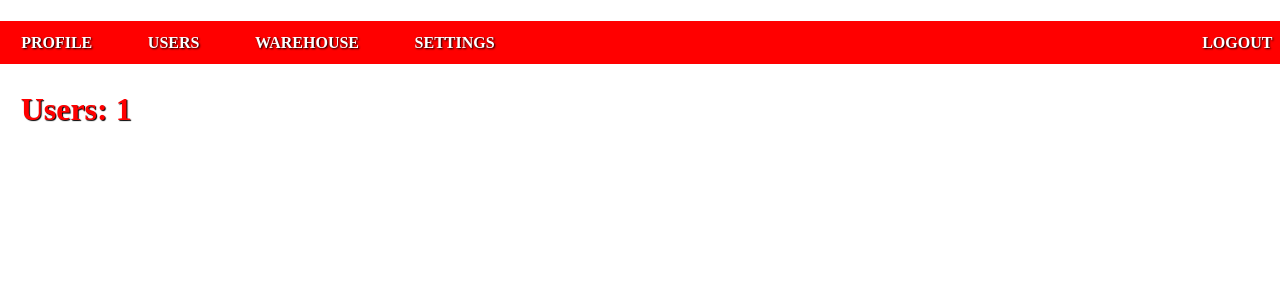
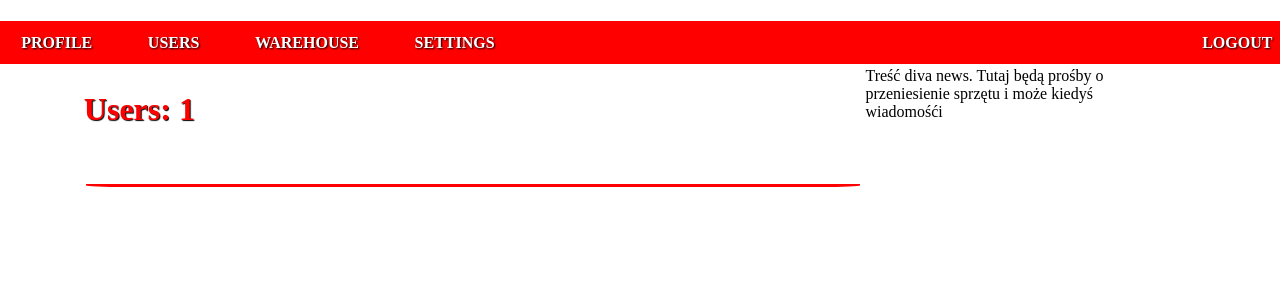
Before and after one commit to wujto/warehouse_manager, a Django app: page /users in a window 1280 px wide. Shown: the part 117-417 px from the top of the page. Run offline with Django 4.2, Linux system fonts and the light colour scheme; a user stored in the database is signed in; data comes from the database, SQL or seed files in the repository.

Commit message:
29.25.2022

```diff
--- a/warehouse_manager/warehouse_manager_browser_app/static/logged_in/base.css
+++ b/warehouse_manager/warehouse_manager_browser_app/static/logged_in/base.css
@@ -1,3 +1,8 @@
+/* Swiss Coffee: #E1DCD9 szarawo brązowy
+Schooner: #8F868 ciemniejszy szary
+Pharlap: #A67F78 brudny róż
+Mine Shaft: #3E3C3C ciemno szary */
+
 body{
     background-color: #fff;
 }
@@ -58,5 +63,29 @@
 }
 
 #content{
+    height: fit-content;
+    margin-left: 5%;
+    margin-right:5%;
     padding: 1%;
 }
+
+#main{
+    margin:auto;
+    width: 70%;
+    float:left;
+}
+
+#main ul a li{
+    font-size: 20px;
+    border-bottom: solid red;
+    border-radius: 5%;
+    padding: 3px;
+    margin:2px;
+}
+
+#news{
+    margin: auto;
+    width:25%;
+    padding: 3px;
+    float:left;
+}
--- a/warehouse_manager/warehouse_manager_browser_app/templates/logged_in/base.html
+++ b/warehouse_manager/warehouse_manager_browser_app/templates/logged_in/base.html
@@ -28,7 +28,7 @@
                 {% if user.products.all %}
                     <ul>
                         {% for tool in user.products.all %}
-                            <a><li>{{tool.name}}<br>
+                            <a href ="{{ tool.get_absolute_url}}"><li>{{tool.name}}<br>
                                 {{tool.description}}
                             </li></a>
                         {% endfor%}
@@ -44,7 +44,13 @@
 
 
 
-        <div id= 'news'></div>
+        <div id= 'news'>
+            {% block 'news_content'%}
+
+            Treść diva news.
+            Tutaj będą prośby o przeniesienie sprzętu i może kiedyś wiadomośći
+            {% endblock %}
+        </div>
     </div>
 </body>
 </html>
--- a/warehouse_manager/warehouse_manager_browser_app/templates/logged_in/warehouse_list.html
+++ b/warehouse_manager/warehouse_manager_browser_app/templates/logged_in/warehouse_list.html
@@ -7,7 +7,7 @@
 {% if object_list %}
     <ul>
         {% for obj in object_list %}
-            <a><li>
+            <a href = '{{ obj.get_absolute_url}}'><li>
                 {{ obj.name}}<br>
                 {{ obj.description}}
             </li></a>
--- a/warehouse_manager/warehouse_manager_browser_app/urls.py
+++ b/warehouse_manager/warehouse_manager_browser_app/urls.py
@@ -1,9 +1,10 @@
 from django.urls import path, include
-from .views import ProfileView, UsersListView, WarehouseListView
+from .views import ProfileView, UsersListView, WarehouseListView, ProductDetailsView
 
 urlpatterns = [
     path('accounts/', include('django.contrib.auth.urls')),
     path('', ProfileView.as_view(), name = 'profile'),
+    path('product/<pk>',ProductDetailsView.as_view(), name = 'product_detail'),
     path('users', UsersListView.as_view(), name = 'users'),
     path('warehouse', WarehouseListView.as_view(), name = 'warehouse')
 ]
--- a/warehouse_manager/warehouse_manager_browser_app/views.py
+++ b/warehouse_manager/warehouse_manager_browser_app/views.py
@@ -11,10 +11,18 @@
 class ProfileView(LoginRequiredMixin, TemplateView):
     template_name = 'logged_in/base.html'
 
-class UsersListView(LoginRequiredMixin, ListView):
-    model = CustomUserModel
+class UsersListView(LoginRequiredMixin, TemplateView):
     template_name = 'logged_in/users_list.html'
+
+    def get_context_data(self, *args, **kwargs):
+        context = super().get_context_data(*args, **kwargs)
+        context['object_list'] = CustomUserModel.objects.all()
+        return context
 
 class WarehouseListView(LoginRequiredMixin, ListView):
     queryset = ProductModel.objects.filter(localization = 1)
     template_name = 'logged_in/warehouse_list.html'
+
+class ProductDetailsView(LoginRequiredMixin, DetailView):
+    model = ProductModel
+    template_name = 'logged_in/details.html'
```
Also changed, not shown: warehouse_manager/warehouse_manager_browser_app/templates/logged_in/details.html (added, +17 -0 lines).
